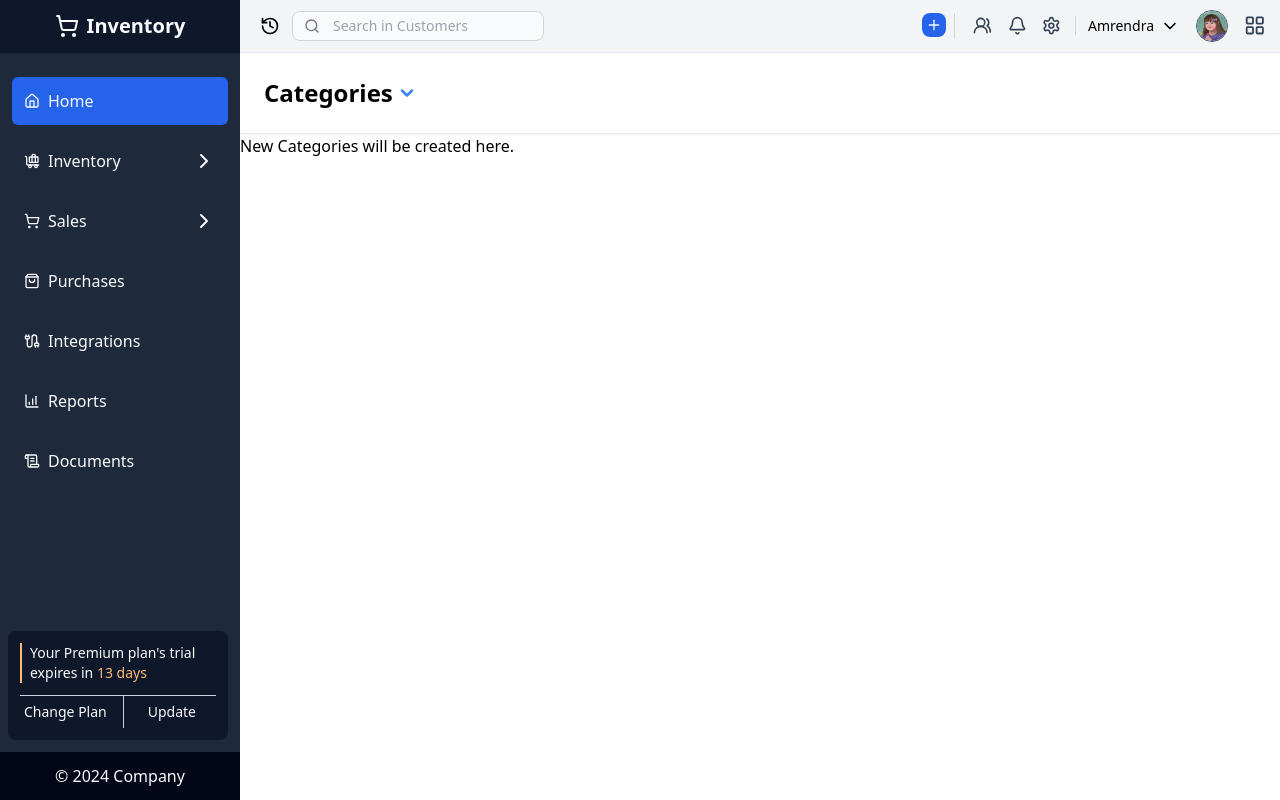
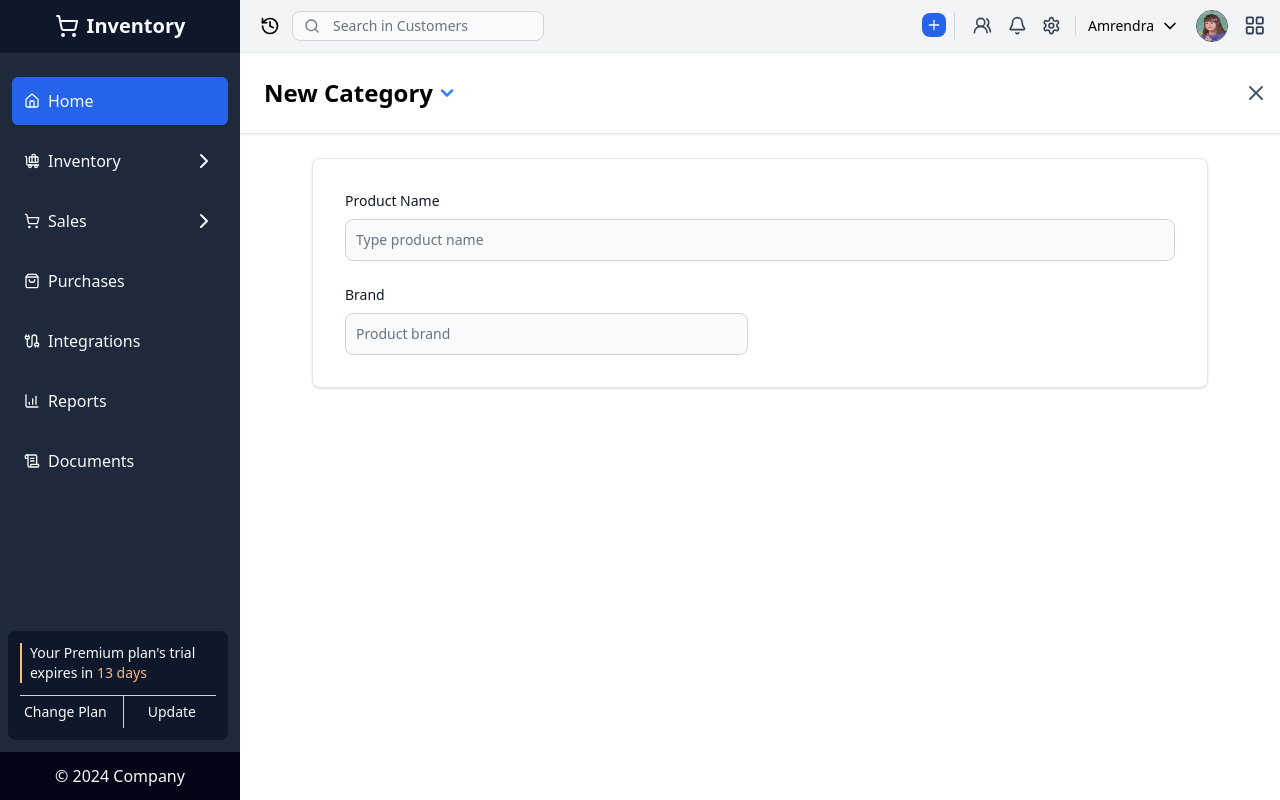
Before and after one commit to AmrendraTheCoder/markx, a Next.js app in the folder mark1/: page /inventory/inventory/categories/new in a window 1280 px wide. Built offline with nearby package versions, Linux system fonts and the light colour scheme.

Commit message:
Category page on its way!

```diff
--- a/mark1/app/(back-office)/inventory/inventory/categories/new/page.jsx
+++ b/mark1/app/(back-office)/inventory/inventory/categories/new/page.jsx
@@ -1,23 +1,54 @@
-import { ChevronDown } from "lucide-react";
+import FormHeader from "@/components/dashboard/FormHeader";
+import { ChevronDown, X } from "lucide-react";
+import Link from "next/link";
 import React from "react";
 
 function NewCategories() {
   return (
     <div>
       {/* Header */}
-      <div className="flex py-6 pl-4 justify-between items-center bg-white border-b shadow-sm">
-        <div className="flex items-center justify-center gap-1">
-          <button className="pl-2 text-2xl font-semibold">Categories</button>
-          <ChevronDown
-            strokeWidth="3px"
-            className="text-blue-500 font-semibold w-5 h-5"
-          />
+      <FormHeader title="New Category" href="#" />
+      {/* Form */}
+      <form
+        action=""
+        className="w-full max-w-4xl p-4 bg-white border border-gray-200 rounded-lg shadow sm:p-6 md:p-8 dark:bg-gray-800 dark:border-gray-700 mx-auto my-6"
+      >
+        <div className="grid gap-4 sm:grid-cols-2 sm:gap-6">
+          <div className="sm:col-span-2">
+            <label
+              htmlFor="name"
+              className="block mb-2 text-sm font-medium text-gray-900 dark:text-white"
+            >
+              Product Name
+            </label>
+            <input
+              type="text"
+              name="name"
+              id="name"
+              className="bg-gray-50 border border-gray-300 text-gray-900 text-sm rounded-lg focus:ring-primary-600 focus:border-primary-600 block w-full p-2.5 dark:bg-gray-700 dark:border-gray-600 dark:placeholder-gray-400 dark:text-white dark:focus:ring-primary-500 dark:focus:border-primary-500"
+              placeholder="Type product name"
+              required=""
+            />
+          </div>
+          <div className="w-full">
+            <label
+              htmlFor="brand"
+              className="block mb-2 text-sm font-medium text-gray-900 dark:text-white"
+            >
+              Brand
+            </label>
+            <input
+              type="text"
+              name="brand"
+              id="brand"
+              className="bg-gray-50 border border-gray-300 text-gray-900 text-sm rounded-lg focus:ring-primary-600 focus:border-primary-600 block w-full p-2.5 dark:bg-gray-700 dark:border-gray-600 dark:placeholder-gray-400 dark:text-white dark:focus:ring-primary-500 dark:focus:border-primary-500"
+              placeholder="Product brand"
+              required=""
+            />
+          </div>
         </div>
-      </div>
-      {/* Form */}
+      </form>
       {/* Footer */}
-
-      <h2>New Categories will be created here.</h2>
     </div>
   );
 }
--- a/mark1/app/(back-office)/inventory/inventory/items/page.jsx
+++ b/mark1/app/(back-office)/inventory/inventory/items/page.jsx
@@ -169,7 +169,10 @@ function Items() {
   ];
   return (
     <div>
+      <div className="relative">
+
       <FixedHeader />
+      </div>
       <div className="grid grid-col-1 lg:grid-cols-2 px-16 py-6 gap-x-8 gap-y-8">
         {options.map((card, i) => {
           return <OptionCard optionData={card} key={i} />;
--- /dev/null
+++ b/mark1/components/dashboard/FormHeader.jsx
@@ -0,0 +1,25 @@
+import React from 'react'
+import Link from 'next/link';
+import { ChevronDown, X } from "lucide-react";
+
+
+function FormHeader({title, href}) {
+  return (
+    <div>
+      <div className="flex py-6 pl-4 justify-between items-center bg-white border-b shadow-sm">
+        <div className="flex items-center justify-center gap-1">
+          <button className="pl-2 text-2xl font-semibold">{title}</button>
+          <ChevronDown
+            strokeWidth="3px"
+            className="text-blue-500 font-semibold w-5 h-5"
+          />
+        </div>
+        <Link href={href}>
+          <X className="text-slate-600 hover:text-red-400 transition duration-100 mr-3" />
+        </Link>
+      </div>
+    </div>
+  );
+}
+
+export default FormHeader
--- a/mark1/package.json
+++ b/mark1/package.json
@@ -21,6 +21,7 @@
     "tailwindcss-animate": "^1.0.7"
   },
   "devDependencies": {
+    "@tailwindcss/forms": "^0.5.9",
     "postcss": "^8",
     "tailwindcss": "^3.4.1"
   }
--- a/mark1/tailwind.config.mjs
+++ b/mark1/tailwind.config.mjs
@@ -9,53 +9,53 @@ export default {
   theme: {
     extend: {
       colors: {
-  			background: 'hsl(var(--background))',
-  			foreground: 'hsl(var(--foreground))',
+        background: "hsl(var(--background))",
+        foreground: "hsl(var(--foreground))",
         card: {
-  				DEFAULT: 'hsl(var(--card))',
-  				foreground: 'hsl(var(--card-foreground))'
+          DEFAULT: "hsl(var(--card))",
+          foreground: "hsl(var(--card-foreground))",
         },
         popover: {
-  				DEFAULT: 'hsl(var(--popover))',
-  				foreground: 'hsl(var(--popover-foreground))'
+          DEFAULT: "hsl(var(--popover))",
+          foreground: "hsl(var(--popover-foreground))",
         },
         primary: {
-  				DEFAULT: 'hsl(var(--primary))',
-  				foreground: 'hsl(var(--primary-foreground))'
+          DEFAULT: "hsl(var(--primary))",
+          foreground: "hsl(var(--primary-foreground))",
         },
         secondary: {
-  				DEFAULT: 'hsl(var(--secondary))',
-  				foreground: 'hsl(var(--secondary-foreground))'
+          DEFAULT: "hsl(var(--secondary))",
+          foreground: "hsl(var(--secondary-foreground))",
         },
         muted: {
-  				DEFAULT: 'hsl(var(--muted))',
-  				foreground: 'hsl(var(--muted-foreground))'
+          DEFAULT: "hsl(var(--muted))",
+          foreground: "hsl(var(--muted-foreground))",
         },
         accent: {
-  				DEFAULT: 'hsl(var(--accent))',
-  				foreground: 'hsl(var(--accent-foreground))'
+          DEFAULT: "hsl(var(--accent))",
+          foreground: "hsl(var(--accent-foreground))",
         },
         destructive: {
-  				DEFAULT: 'hsl(var(--destructive))',
-  				foreground: 'hsl(var(--destructive-foreground))'
+          DEFAULT: "hsl(var(--destructive))",
+          foreground: "hsl(var(--destructive-foreground))",
         },
-  			border: 'hsl(var(--border))',
-  			input: 'hsl(var(--input))',
-  			ring: 'hsl(var(--ring))',
+        border: "hsl(var(--border))",
+        input: "hsl(var(--input))",
+        ring: "hsl(var(--ring))",
         chart: {
-  				'1': 'hsl(var(--chart-1))',
-  				'2': 'hsl(var(--chart-2))',
-  				'3': 'hsl(var(--chart-3))',
-  				'4': 'hsl(var(--chart-4))',
-  				'5': 'hsl(var(--chart-5))'
-  			}
+          1: "hsl(var(--chart-1))",
+          2: "hsl(var(--chart-2))",
+          3: "hsl(var(--chart-3))",
+          4: "hsl(var(--chart-4))",
+          5: "hsl(var(--chart-5))",
+        },
       },
       borderRadius: {
-  			lg: 'var(--radius)',
-  			md: 'calc(var(--radius) - 2px)',
-  			sm: 'calc(var(--radius) - 4px)'
-  		}
-  	}
+        lg: "var(--radius)",
+        md: "calc(var(--radius) - 2px)",
+        sm: "calc(var(--radius) - 4px)",
       },
-  plugins: [require("tailwindcss-animate")],
+    },
+  },
+  plugins: [require("tailwindcss-animate"), require("@tailwindcss/forms")],
 };
```
Also changed, not shown: 1 other file (tests, documents, lock files or other folders). Lines whose indentation alone changed are shown as unchanged.
